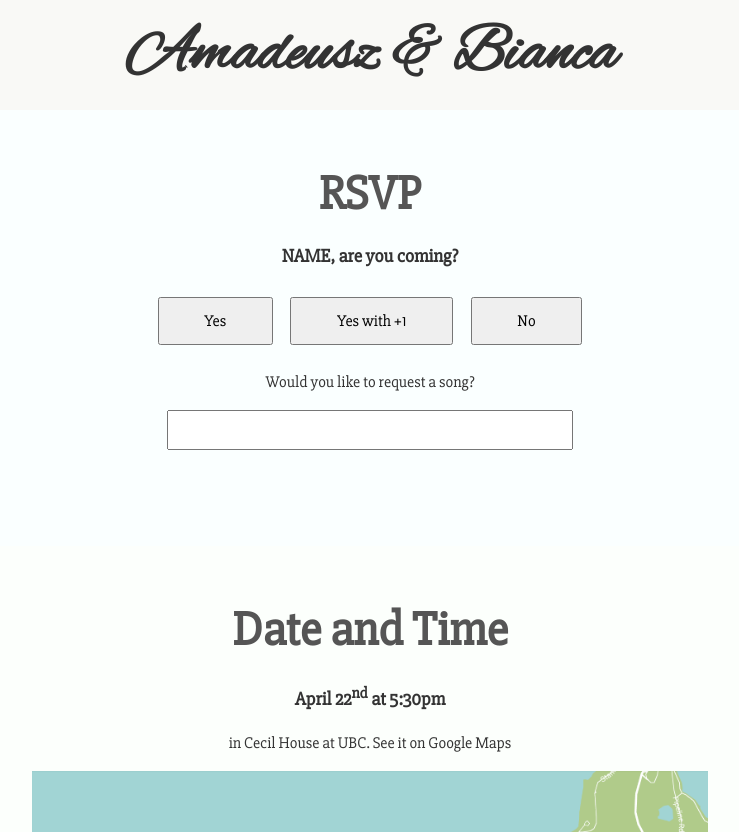
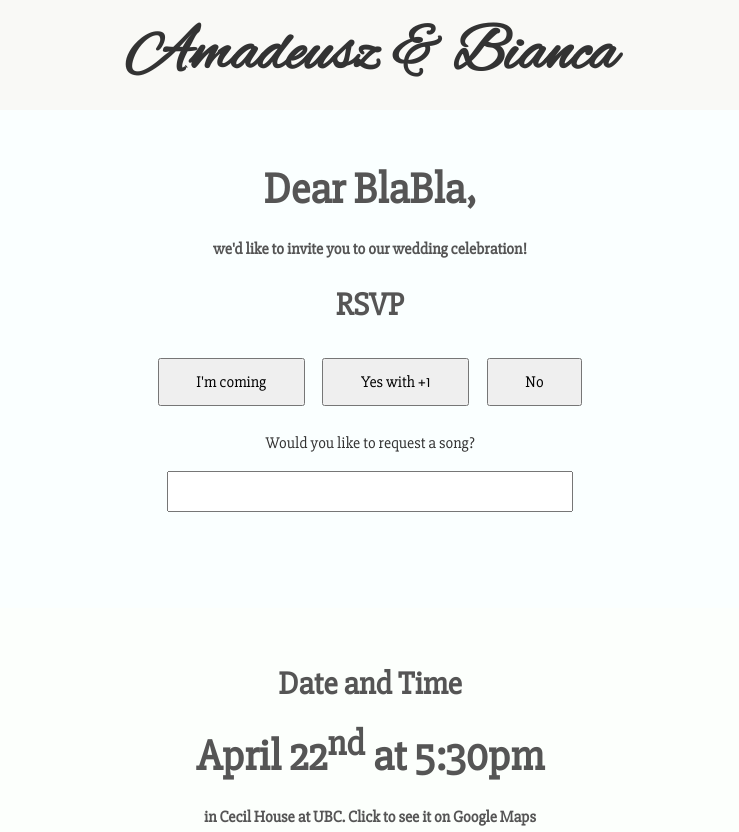
Before and after one commit to AmadeusW/wedding, a plain HTML site: page website/index.html in a window 1280 px wide. Shown: the top 832 px of the page, without its empty margins (269-1008 px from the left). Drawn offline with Linux system fonts and the light colour scheme.

Commit message:
layout style and links

```diff
--- a/website/index.html
+++ b/website/index.html
@@ -10,10 +10,11 @@
   <body>
     <h1>Amadeusz &amp; Bianca</h1>
     <section id="rsvp">
-        <h2>RSVP</h2>
-        <h3>NAME, are you coming?</h3>
+        <h2>Dear BlaBla,</h2>
+        <h4>we'd like to invite you to our wedding celebration!</h4>
+        <h3>RSVP</h3>
         <div class="rsvpbuttons">
-            <button>Yes</button>
+            <button>I'm coming</button>
             <button>Yes with +1</button>
             <button>No</button>
         </div>
@@ -32,11 +33,13 @@
     </section>
 
     <section id="map">
-        <h2>Date and Time</h2>
-        <h3>April 22<sup>nd</sup> at 5:30pm</h3>
-        <p>in Cecil House at UBC. <a class="maplink">See it on Google Maps</a></p>
+        <h3>Date and Time</h3>
+        <h2>April 22<sup>nd</sup> at 5:30pm</h2>
+        <h4><a class="maplink" href="https://www.google.com/maps/place/Cecil+Green+Park+House/@49.2633057,-123.2411581,13z/data=!4m5!3m4!1s0x548672b1a4606653:0xba00269da2e1e9f0!8m2!3d49.2713887!4d-123.2577044">in Cecil House at UBC. Click to see it on Google Maps</a></h4>
         <div class="maparea">
-            <img src="map.png" class="photo" />
+            <a href="https://www.google.com/maps/place/Cecil+Green+Park+House/@49.2633057,-123.2411581,13z/data=!4m5!3m4!1s0x548672b1a4606653:0xba00269da2e1e9f0!8m2!3d49.2713887!4d-123.2577044">
+                <img src="map.png" class="photo" />
+            </a>
         </div>
     </section>
 
--- a/website/style.css
+++ b/website/style.css
@@ -25,7 +25,17 @@ h1 {
 
 h2 {
     color: #555;
-    font-size: 3em;
+    font-size: 2.7em;
+}
+
+h3 {
+    color: #555;
+    font-size: 2.0em;
+}
+
+h4 {
+    color: #555;
+    font-size: 1em;
 }
 
 /* Portrait and Landscape */
@@ -104,3 +114,13 @@ h2 {
     max-width:100%;
     max-height:100%;
 }
+
+a, a:visited {
+    color: #555;
+    text-decoration: none;
+}
+
+a:hover {
+    color: #339;
+    text-decoration: underline;
+}
```
